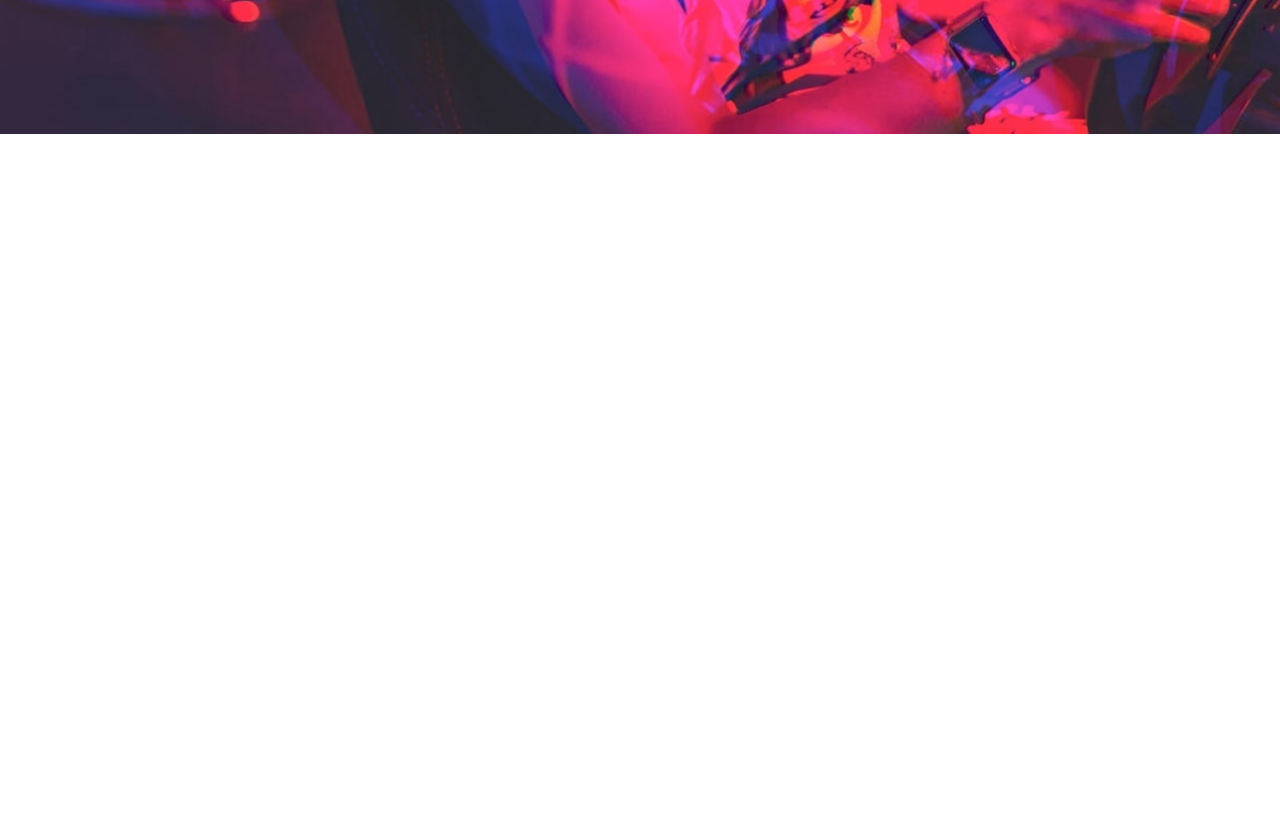
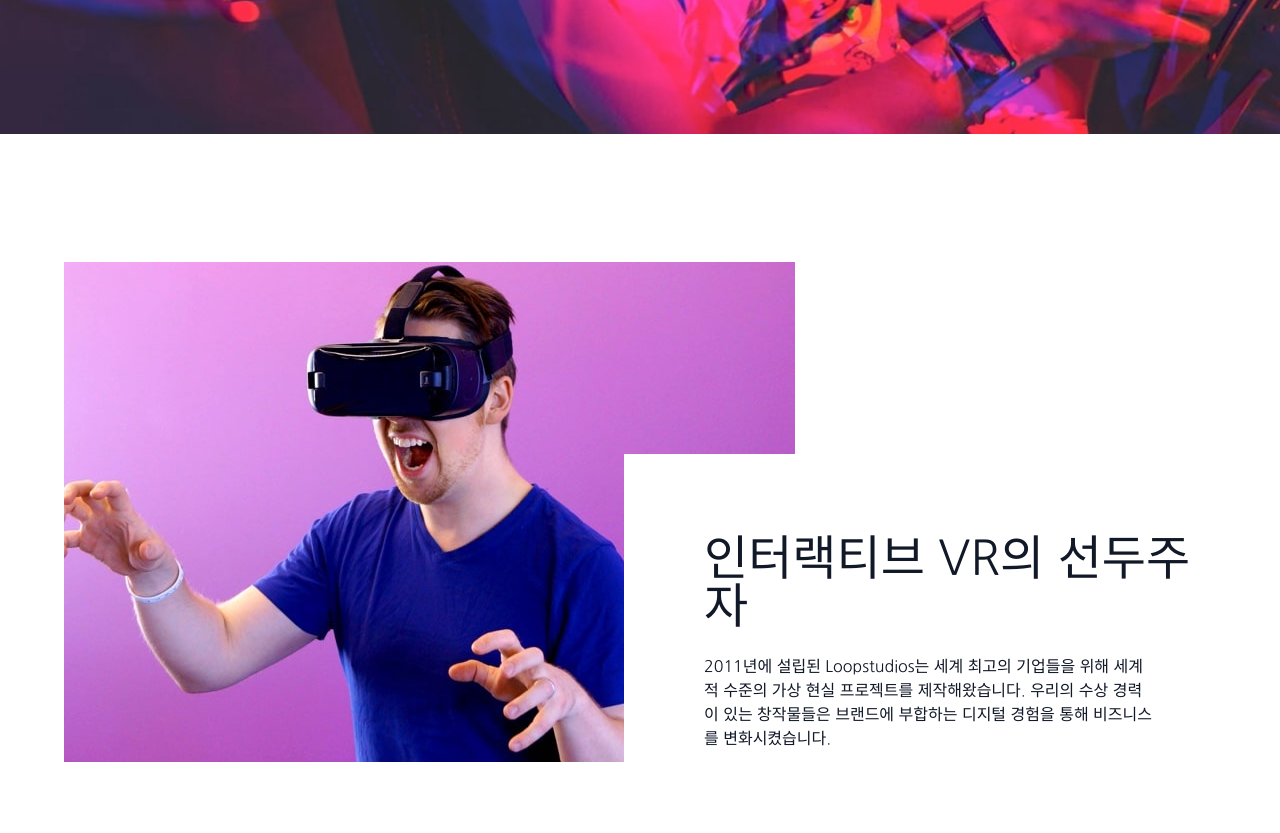
Before and after one commit to braverokmc79/tailwind-loopstudios-website, a website: page index2.html in a window 1280 px wide. Shown: the part 522-1355 px from the top of the page. Before the commit the page ends 800 px from the top, so only its background shows below. Drawn offline with Linux system fonts and the light colour scheme.

Commit message:
feature section

```diff
--- a/index2.html
+++ b/index2.html
@@ -66,15 +66,43 @@
 
               Impressive Expreiences That Deliver
             </div>
-
-
-
         </div>
     </section>
 
 
 
 
+    <section id="feature">
+      <div class="relative container flex flex-col max-w-6xl
+       mx-auto my-32 px-6 text-gray-900 md:flex-row md:px-0
+      ">
+
+       <img src="images/desktop/image-interactive.jpg" alt="">
+
+       <div class="top-48 pr-0
+        bg-white md:absolute md:right-0 md:py-20 md:pl-20
+       ">
+        <h2 class="max-w-lg mt-10 mb-6 font-sans text-4xl text-center
+          text-gray-900 uppercase md:text-5xl md:mt-0 md:text-left
+        ">
+        인터랙티브 VR의 선두주자
+        </h2>
+        <p
+          class="max-w-md text-center md:text-left"
+        >
+
+          2011년에 설립된 Loopstudios는 세계 최고의 기업들을 위해 세계적 수준의 가상
+          현실 프로젝트를 제작해왔습니다. 우리의 수상 경력이
+          있는 창작물들은 브랜드에 부합하는 디지털 경험을 통해 비즈니스를 변화시켰습니다.
+        </p>
+
+       </div>
+
+      </div>
+    </section>
+
+
+
 
   </body>
 </html>
```
